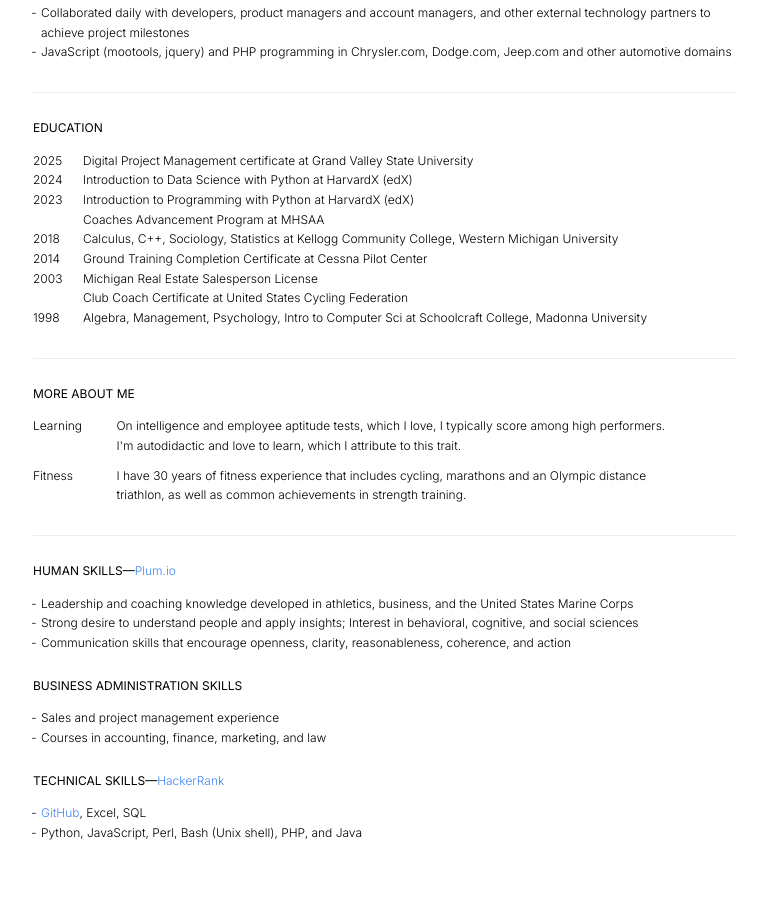
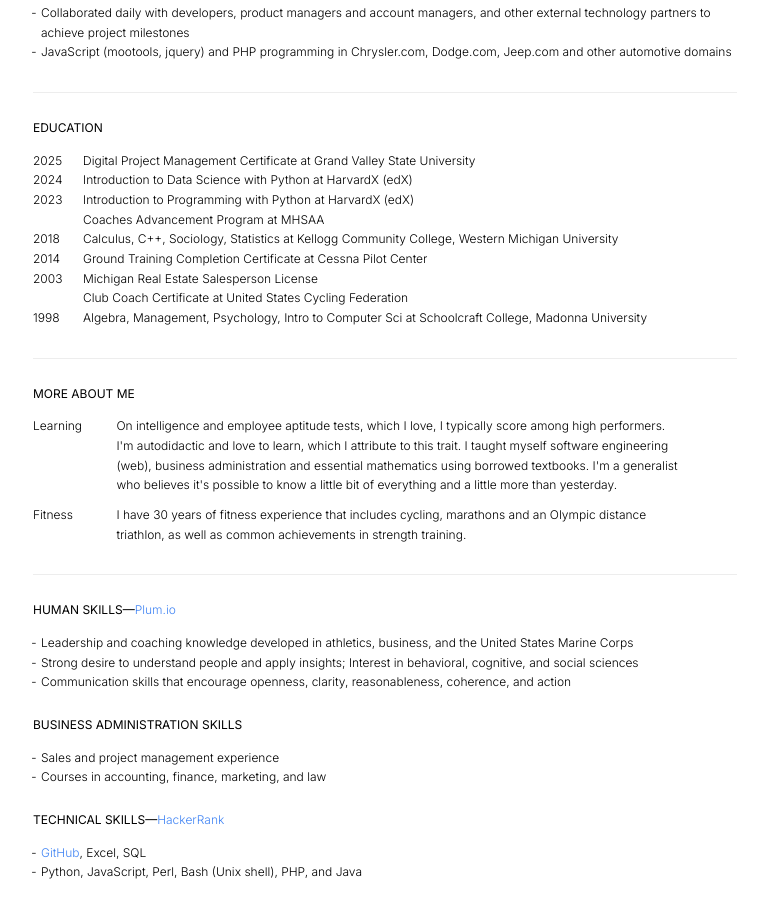
Before and after one commit to wrightben/resume, a plain HTML site: page index.html in a window 1280 px wide. Shown: the part 828-1734 px from the top of the page, without its empty margins (255-1017 px from the left). Before the commit the page ends 1695 px from the top, so only its background shows below. Drawn offline with Linux system fonts and the light colour scheme.

Commit message:
gitall commit

```diff
--- a/index.html
+++ b/index.html
@@ -277,7 +277,7 @@
 					</ul>
 
 					<ul class="description ule" style="list-style-type: none;" id="education">
-						<li class="item"><span class="year">2025</span>Digital Project Management certificate at Grand Valley State University</li>
+						<li class="item"><span class="year">2025</span>Digital Project Management Certificate at Grand Valley State University</li>
 						<li class="item"><span class="year">2024</span>Introduction to Data Science with Python at HarvardX (edX)</li>
 						<li class="item"><span class="year">2023</span>Introduction to Programming with Python at HarvardX (edX)</li>
 						<li class="item"><span class="year"></span>Coaches Advancement Program at MHSAA</li>
@@ -300,7 +300,7 @@
 
 					<div class="item about">
 						<span class="label">Learning</span>
-						<span class="label-summary">On intelligence and employee aptitude tests, which I love, I typically score among high performers. I'm autodidactic and love to learn, which I attribute to this trait.</span>
+						<span class="label-summary">On intelligence and employee aptitude tests, which I love, I typically score among high performers. I'm autodidactic and love to learn, which I attribute to this trait. I taught myself software engineering (web), business administration and essential mathematics using borrowed textbooks. I'm a generalist who believes it's possible to know a little bit of everything and a little more than yesterday.</span>
 					</div>
 					<div class="item about second">
 						<span class="label">Fitness</span>
```
Also changed, not shown: 3 other files.
